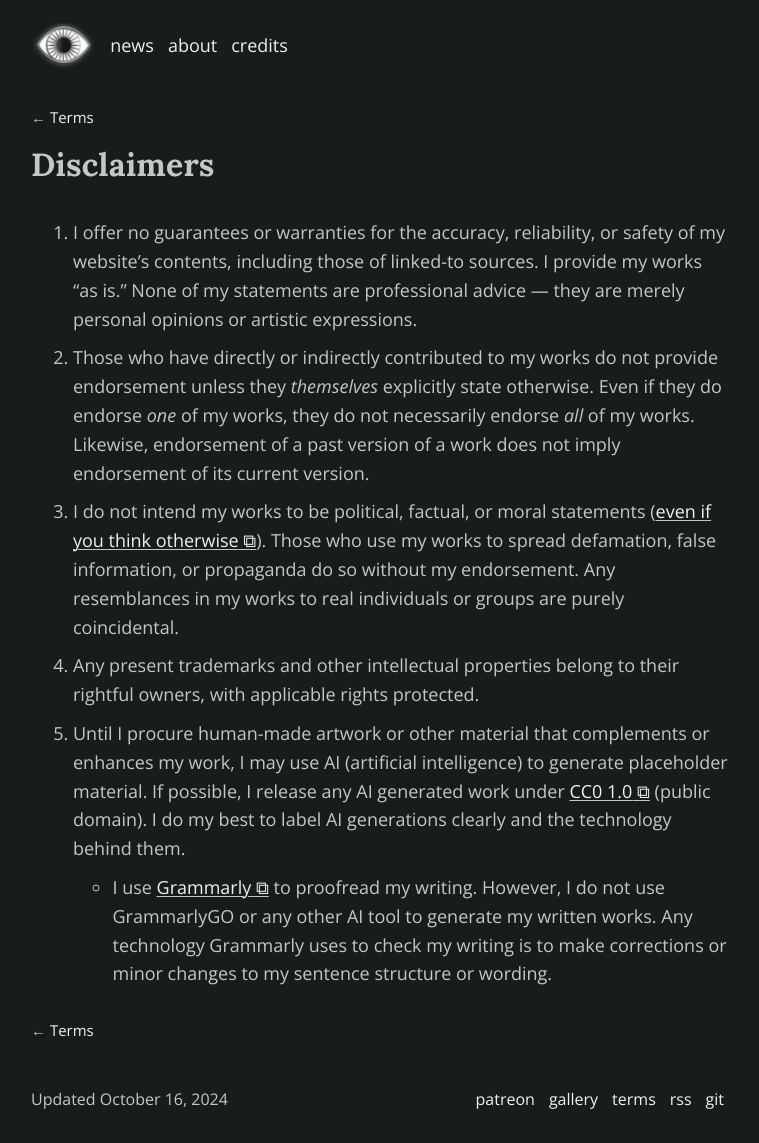
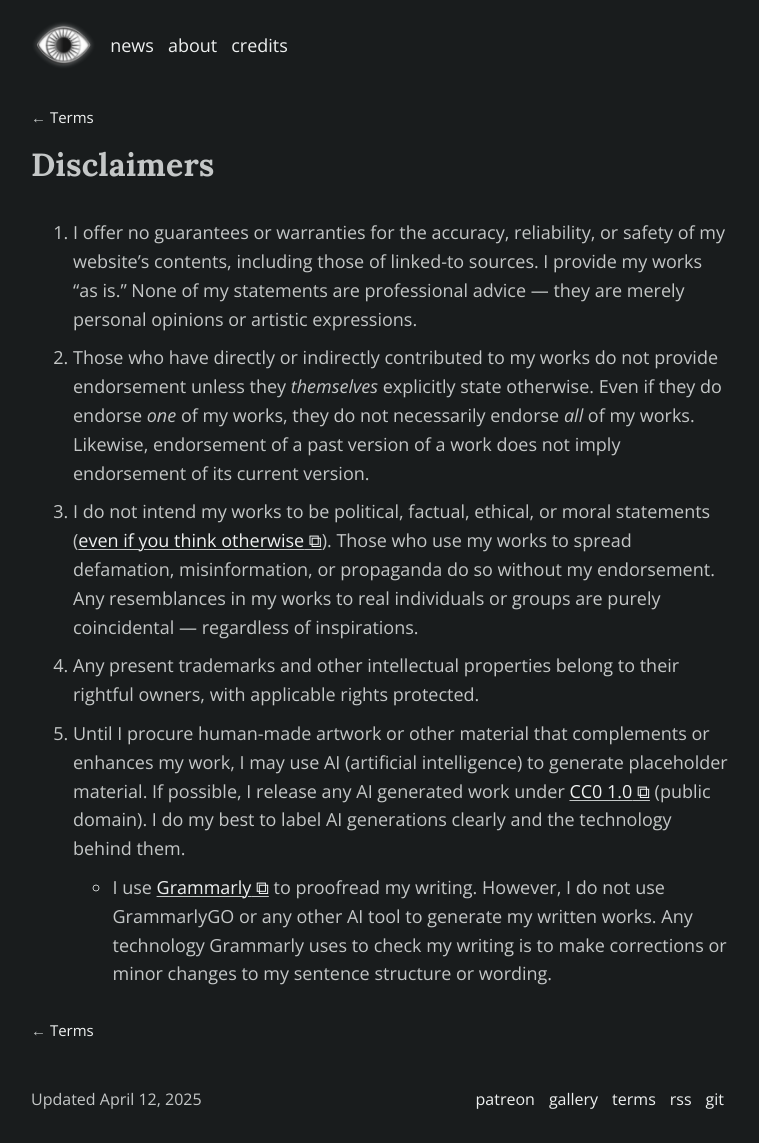
Before and after one commit to schizoidnightmares/schizoidnightmares.com, a Jekyll site: the page built from terms/disclaimers.md, in a window 1280 px wide. Shown: the whole page, without its empty margins (259-1018 px from the left). Built offline with Jekyll 4.4.1, drawn with Linux system fonts in a browser that asks for light colours.

Commit message:
adding clarity

```diff
--- a/terms/disclaimers.md
+++ b/terms/disclaimers.md
@@ -1,7 +1,7 @@
 ---
 title: Disclaimers - Terms
 description: Content disclaimers
-last_modified_at: October 16, 2024
+last_modified_at: April 12, 2025
 return: Terms
 return-url: ../
 ---
@@ -10,7 +10,7 @@ return-url: ../
 
 1. I offer no guarantees or warranties for the accuracy, reliability, or safety of my website's contents, including those of linked-to sources. I provide my works "as is." None of my statements are professional advice — they are merely personal opinions or artistic expressions.
 1. Those who have directly or indirectly contributed to my works do not provide endorsement unless they *themselves* explicitly state otherwise. Even if they do endorse *one* of my works, they do not necessarily endorse *all* of my works. Likewise, endorsement of a past version of a work does not imply endorsement of its current version.
-1. I do not intend my works to be political, factual, or moral statements (<a href="https://www.youtube.com/watch?v=GM-e46xdcUo" target="_blank">even if you think otherwise</a>). Those who use my works to spread defamation, false information, or propaganda do so without my endorsement. Any resemblances in my works to real individuals or groups are purely coincidental.
+1. I do not intend my works to be political, factual, ethical, or moral statements (<a href="https://www.youtube.com/watch?v=GM-e46xdcUo" target="_blank">even if you think otherwise</a>). Those who use my works to spread defamation, misinformation, or propaganda do so without my endorsement. Any resemblances in my works to real individuals or groups are purely coincidental — regardless of inspirations.
 1. Any present trademarks and other intellectual properties belong to their rightful owners, with applicable rights protected.
 1. Until I procure human-made artwork or other material that complements or enhances my work, I may use AI (artificial intelligence) to generate placeholder material. If possible, I release any AI generated work under <a href="https://creativecommons.org/publicdomain/zero/1.0/" target="_blank">CC0 1.0</a> (public domain). I do my best to label AI generations clearly and the technology behind them.
   - I use <a href="http://grammarly.com/" target="_blank">Grammarly</a> to proofread my writing. However, I do not use GrammarlyGO or any other AI tool to generate my written works. Any technology Grammarly uses to check my writing is to make corrections or minor changes to my sentence structure or wording.
```
